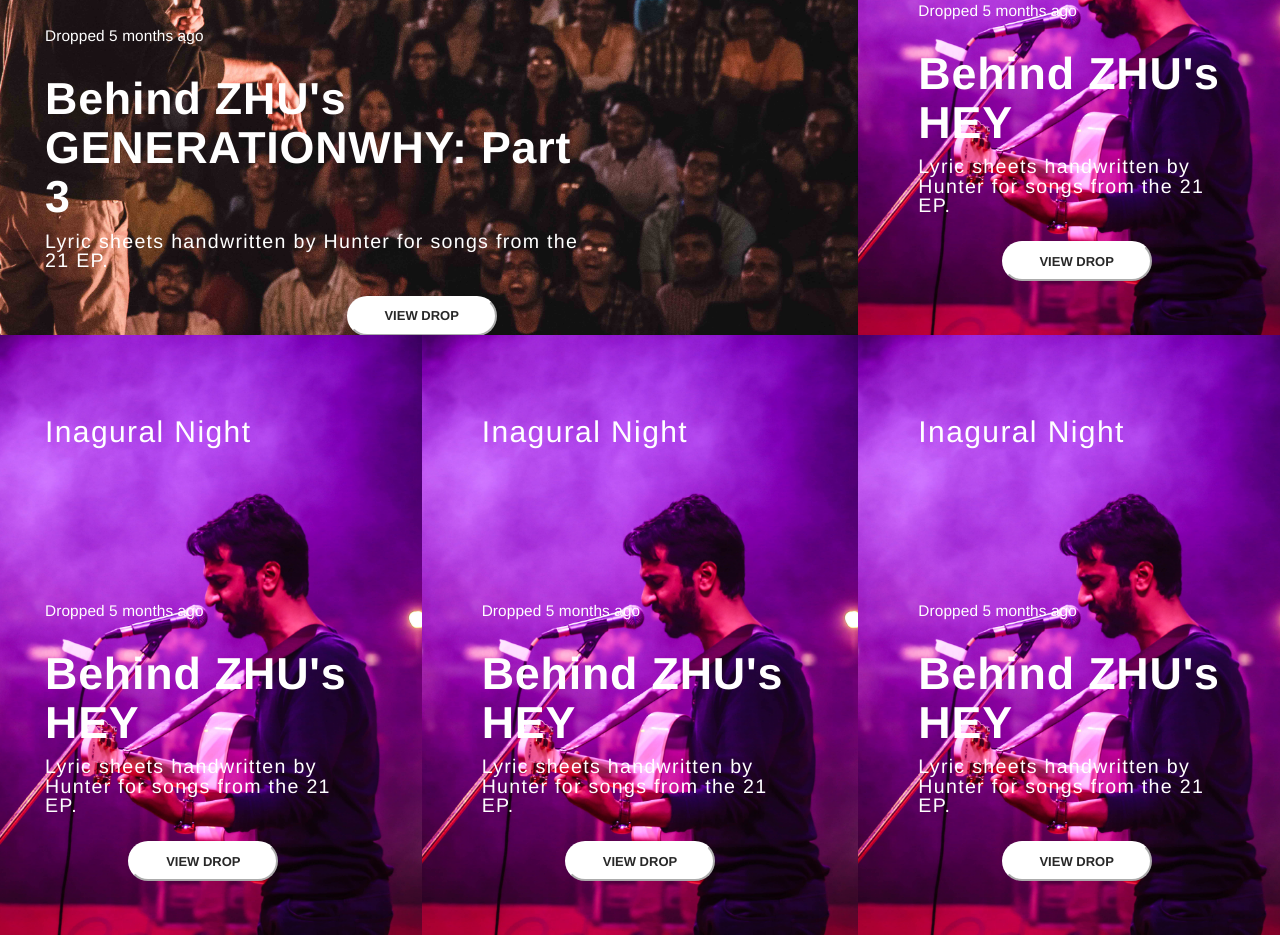
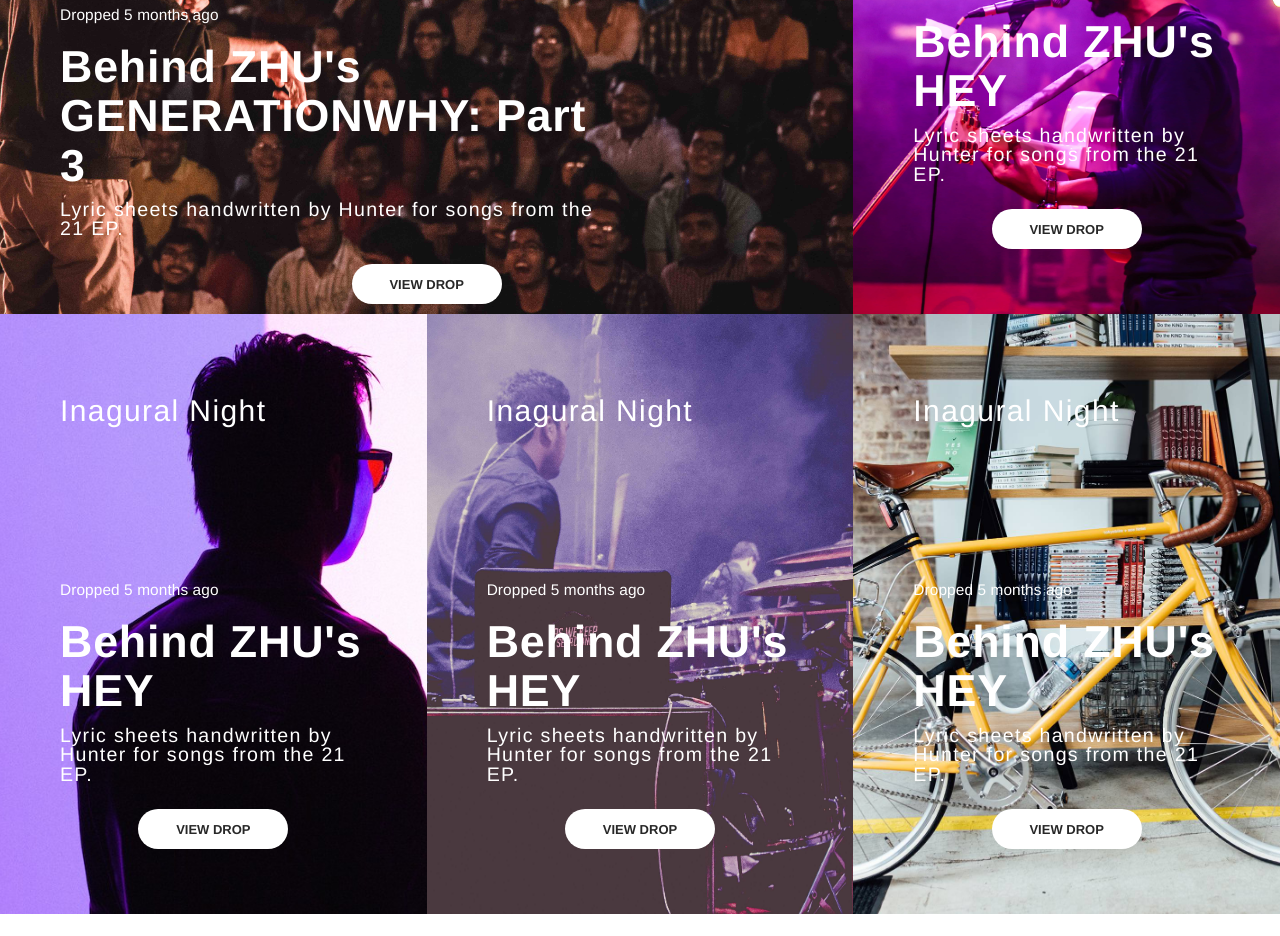
Before and after one commit to KhushilMistry/Synapse-Home, a website: page home.html in a window 1280 px wide. Shown: the part 817-1753 px from the top of the page. After the commit the page ends 1731 px from the top, so only its background shows below. Drawn offline with nearby package versions, Linux system fonts and the light colour scheme.

Commit message:
Commit-3
Width Problem solved

```diff
--- a/css/styles.css
+++ b/css/styles.css
@@ -3,7 +3,7 @@
    License: none (public domain)
 */
 
-html, body, div, span, applet, object, iframe,
+span, applet, object, iframe,
 p, blockquote, pre,
 a, abbr, acronym, address, big, cite, code,
 del, dfn, em, img, ins, kbd, q, s, samp,
--- a/home.html
+++ b/home.html
@@ -2,14 +2,15 @@
 <html lang="en">
 <head>
     <meta charset="UTF-8">
+    <meta name="viewport" content="width-device-width, initial-scale=1.0">
     <title>Synapse Home</title>
     <link rel="stylesheet" href="https://maxcdn.bootstrapcdn.com/bootstrap/3.3.7/css/bootstrap.min.css">
+    <script type="text/javascript" src="js/jquery.min.js"></script>
     <script type="text/javascript" src="js/amplitude.js"></script>
-    <script type="text/javascript" src="js/jquery.min.js"></script>
     <script src="https://maxcdn.bootstrapcdn.com/bootstrap/3.3.7/js/bootstrap.min.js"></script>
     <style>
         .home-cover {
-            background: url(6.jpg) no-repeat center center;
+            background: url(5.jpg) no-repeat center center;
             -webkit-background-size: cover;
             -moz-background-size: cover;
             -o-background-size: cover;
@@ -36,6 +37,8 @@
         .cover-info {
             margin-left: 50px;
             margin-top: 25px;
+            margin-right: -10px;
+            margin-bottom: 0px;
             color: white;
         }
 
@@ -47,7 +50,7 @@
 
         .cover-info h3 {
             font-size: 1.9em;
-            padding: 0 0 10px;
+            /* padding: 0 0 10px */
             font-weight: lighter;
             letter-spacing: 1.5px;
         }
@@ -55,7 +58,7 @@
         .cover-info p {
             letter-spacing: 0.1px;
             font-size: 1.1em;
-            padding: 0 0 10px;
+            /* padding: 0 0 10px; */
         }
 
         .btn-lg {
@@ -86,11 +89,13 @@
             padding: 60px;
             color: white;
         }
+
         .info-2 {
             height: 600px;
             padding: 60px;
             color: white;
         }
+
         #t1 {
             background: url(5.jpg) no-repeat center center;
             -webkit-background-size: cover;
@@ -101,6 +106,30 @@
 
         #t2 {
             background: url(2.jpg) no-repeat center center;
+            -webkit-background-size: cover;
+            -moz-background-size: cover;
+            -o-background-size: cover;
+            background-size: cover;
+        }
+
+        #t3 {
+            background: url(1.jpeg) no-repeat center center;
+            -webkit-background-size: cover;
+            -moz-background-size: cover;
+            -o-background-size: cover;
+            background-size: cover;
+        }
+
+        #t4 {
+            background: url(6.jpg) no-repeat center center;
+            -webkit-background-size: cover;
+            -moz-background-size: cover;
+            -o-background-size: cover;
+            background-size: cover;
+        }
+
+        #t5 {
+            background: url(bike.jpg) no-repeat center center;
             -webkit-background-size: cover;
             -moz-background-size: cover;
             -o-background-size: cover;
@@ -120,7 +149,7 @@
         .info-content {
             letter-spacing: 0.1px;
             font-size: 1.1em;
-            padding: 0 0 10px;
+            /* padding: 0 0 10px; */
         }
 
         .info-subheading {
@@ -136,8 +165,8 @@
         }
 
         .bott {
+            border-radius: 22px;
             color: #282828;
-            border-radius: 22px;
             width: 150px;
             height: 40px;
             padding: 0px;
@@ -146,12 +175,14 @@
             font-weight: bold;
             background-color: white;
             border-color: white;
+            border: 0px;
+            shadow: 0px;
         }
 
         .bott:hover {
+            color: white;
             background-color: #16e58a;
             border-color: #16e58a;
-            color: white;
             -webkit-transition: all 500ms ease;
             -moz-transition: all 500ms ease;
             -ms-transition: all 500ms ease;
@@ -159,15 +190,24 @@
             transition: all 500ms ease;
         }
 
+        html, body {
+            top: 0;
+            bottom: 0;
+            left: 0;
+            right: 0;
+            margin: 0px;
+            padding: 0px;
+        }
 
         @media only screen and (max-width: 768px) {
             /* For mobile phones: */
-            .info-1{
+            .info-1 {
                 width: 100%;
                 height: 700px;
                 padding: 20px;
             }
-            .info-2{
+
+            .info-2 {
                 width: 100%;
                 height: 600px;
                 padding: 20px;
@@ -307,9 +347,8 @@
 
 </head>
 <body>
-<div class="fluid-container">
-    <div class="home-cover" style="height: 100%;">
-        <div class="tint">
+<div class="home-cover fluid-container" style="height: 100%;width: 100%; ">
+    <div class="container-fluid">
         <div class="row ">
             <div class="col-lg-6 col-md-12 col-sm-12 home-content">
                 <div class="row">
@@ -394,7 +433,7 @@
         </div>
     </div>
 </div>
-    <div>
+<div class="container-fluid">
     <div class="row">
         <div class="col-lg-8 info-1" id="t1">
             <div class="head-info">
@@ -425,8 +464,10 @@
             <button type="button" class="bott center-block">VIEW DROP</button>
         </div>
     </div>
+</div>
+<div class="container-fluid">
     <div class="row">
-            <div class="col-lg-4 info-2" id="t2">
+        <div class="col-md-4 info-2" id="t3">
             <div class="head-info">
                 <div class="info-heading2">
                     <h2>Inagural Night</h2>
@@ -437,7 +478,7 @@
             </div>
             <button type="button" class="bott center-block">VIEW DROP</button>
         </div>
-            <div class="col-lg-4 info-2" id="t2">
+        <div class="col-md-4 info-2" id="t4">
             <div class="head-info">
                 <div class="info-heading2">
                     <h2>Inagural Night</h2>
@@ -448,7 +489,7 @@
             </div>
             <button type="button" class="bott center-block">VIEW DROP</button>
         </div>
-            <div class="col-lg-4 info-2" id="t2">
+        <div class="col-md-4 info-2" id="t5">
             <div class="head-info">
                 <div class="info-heading2">
                     <h2>Inagural Night</h2>
@@ -457,8 +498,7 @@
                 <h2 class="info-subheading">Behind ZHU's HEY</h2>
                 <p class="info-content2">Lyric sheets handwritten by Hunter for songs from the 21 EP.</p>
             </div>
-                <button type="button" class="bott center-block">VIEW DROP</button>
-            </div>
+            <button type="button" class="bott btn-primary btn-md center-block">VIEW DROP</button>
         </div>
     </div>
 </div>
```
Lines whose indentation alone changed are shown as unchanged.
